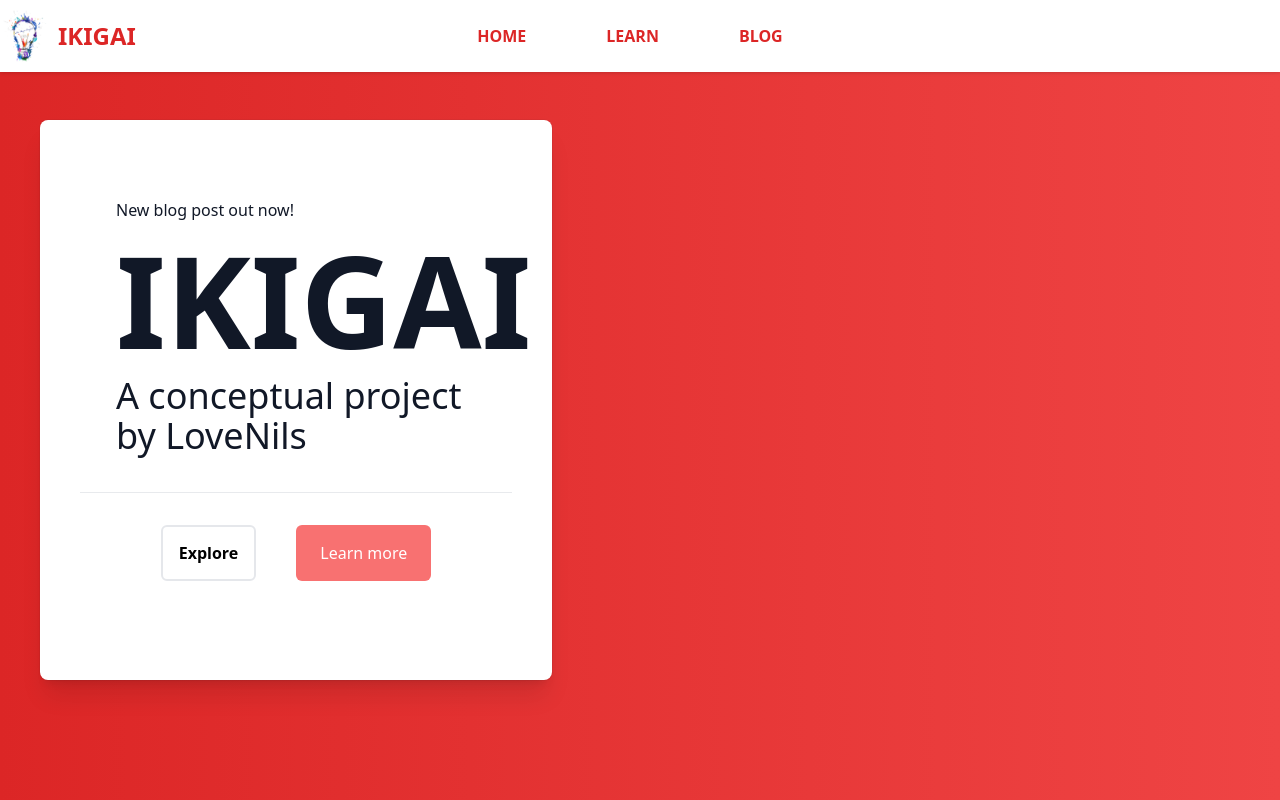
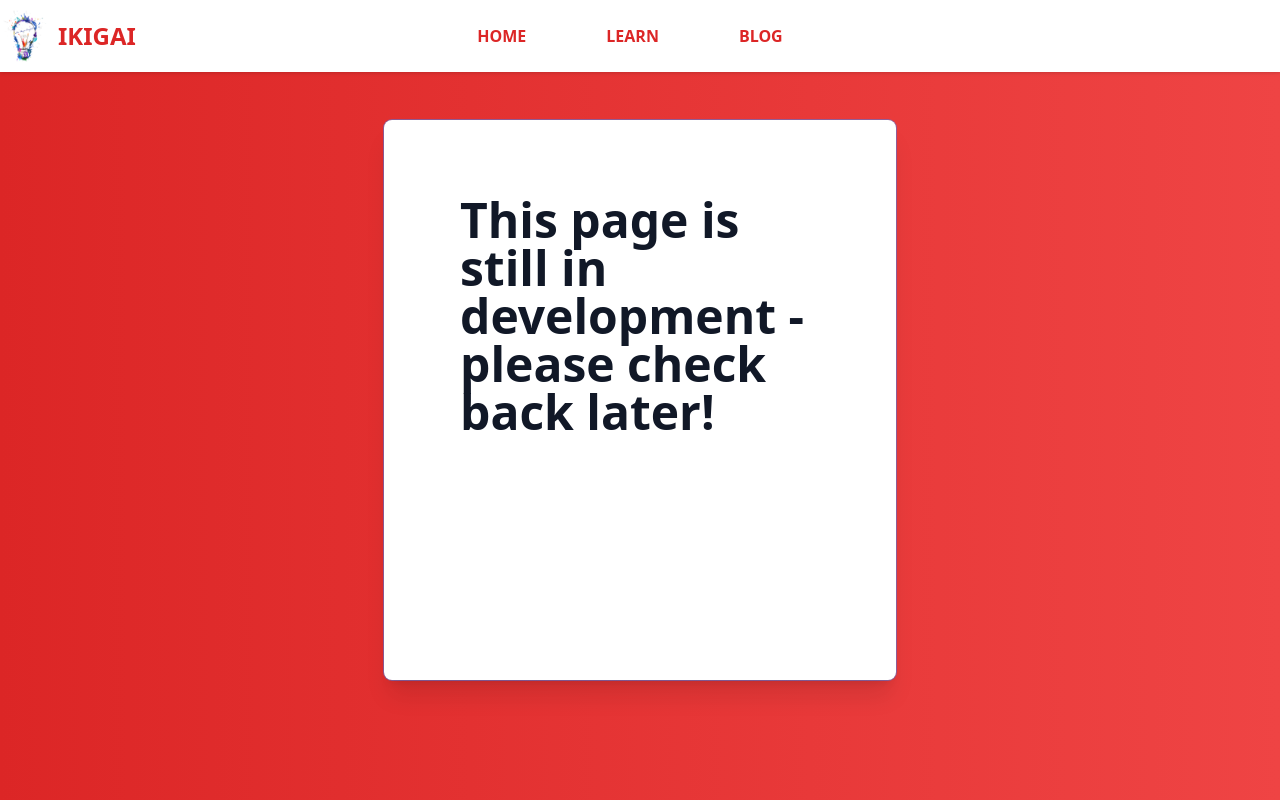
Before and after one commit to OHBOYILOVEHTML/ikigai-website1, a Next.js app: page /learn in a window 1280 px wide. Shown: the top 800 px of the page. Built offline with nearby package versions, Linux system fonts and the light colour scheme.

Commit message:
Update LearnPage.js

```diff
--- a/components/LearnPage.js
+++ b/components/LearnPage.js
@@ -7,7 +7,17 @@ export default function Blog() {
   return (
     <>
       <div>
-        <InitialHero />
+      <section className="relative flex min-h-screen flex-row justify-center py-20 overflow-hidden">
+        <div className="font-sans flex flex-col p-10 md:flex-row md:text-left">
+          <div className="bg-white px-6 pt-10 pb-8 shadow-xl ring-1 sm:mx-auto sm:max-w-lg sm:rounded-lg sm:px-10">
+            <div className="mx-auto max-w-md">
+              <div className="p-9 space-y-3 text-base leading-7 text-gray-900 text-center sm:text-left">
+                <h1 className="text-5xl font-bold">This page is still in development - please check back later!</h1>
+              </div>
+            </div>
+          </div>
+        </div>
+      </section>
       </div>
     </>
   );
```
